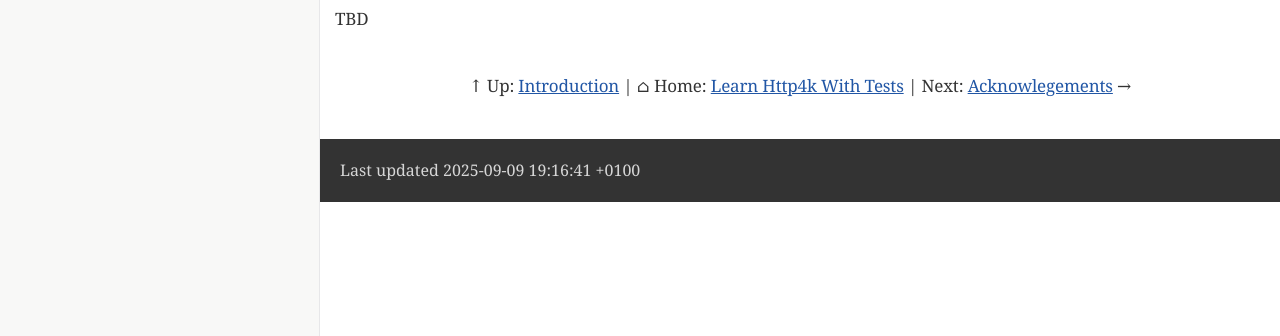
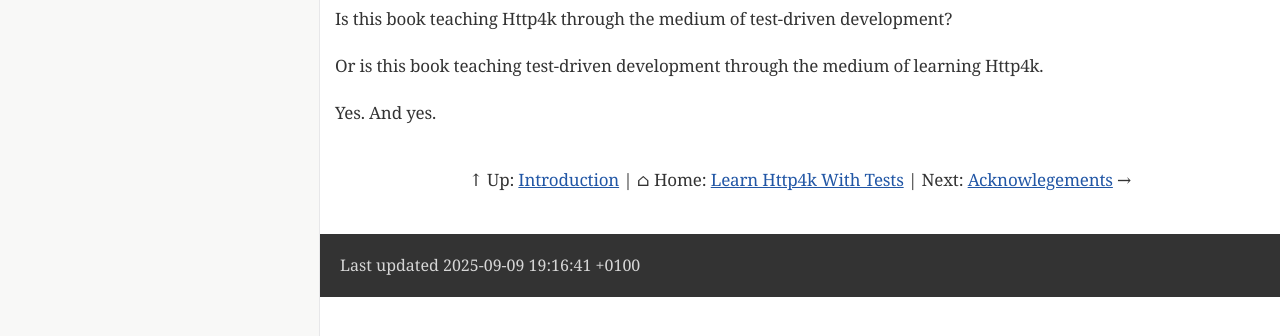
Before and after one commit to learn-http4k-with-tests/learn-http4k-with-tests.github.io, a plain HTML site: page book/about.html in a window 1280 px wide. Shown: the part 236-572 px from the top of the page. Drawn offline with nearby package versions, Linux system fonts and the light colour scheme; a web font is replaced by a local one.

Commit message:
update book to 73eb512

```diff
--- a/book/about.html
+++ b/book/about.html
@@ -468,7 +468,13 @@ body.book #toc,body.book #preamble,body.book h1.sect0,body.book .sect1>h2{page-b
 <h2 id="about">1. About This Book</h2>
 <div class="sectionbody">
 <div class="paragraph">
-<p>TBD</p>
+<p>Is this book teaching Http4k through the medium of test-driven development?</p>
+</div>
+<div class="paragraph">
+<p>Or is this book teaching test-driven development through the medium of learning Http4k.</p>
+</div>
+<div class="paragraph">
+<p>Yes. And yes.</p>
 </div>
 </div>
 </div>
```
Also changed, not shown: book/book-all.html (+7 -1 lines).
